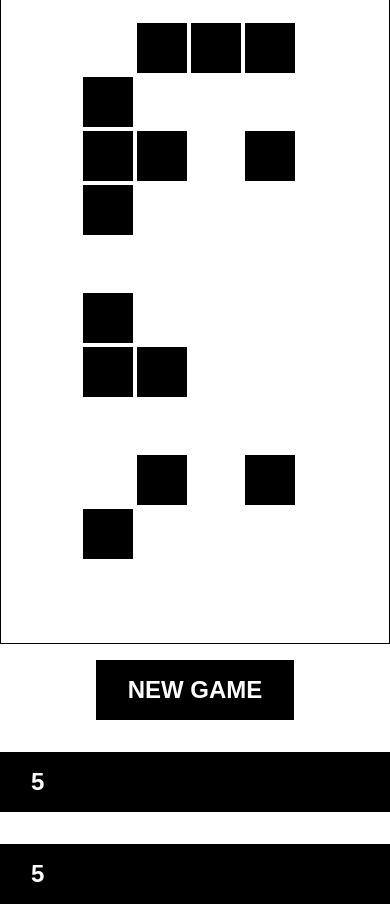
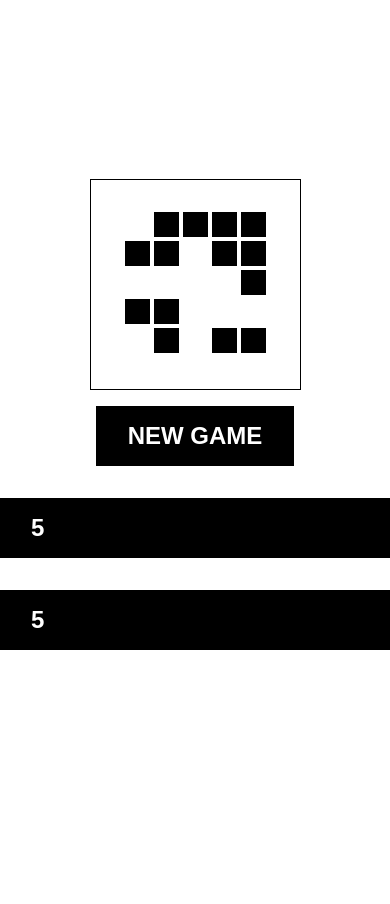
Before and after one commit to LeoDog896/lightsout, a website built with Parcel: page index.html in a window 390 px wide. After the commit the page ends 844 px from the top, so only its background shows below. Built offline with nearby package versions, Linux system fonts and the light colour scheme.

Commit message:
Smaller lights out on mobile

```diff
--- a/index.ts
+++ b/index.ts
@@ -32,7 +32,7 @@ function renderNewGameboard() {
 
   // render the new gameboard
   for (let i = 0; i < dimensions.width * dimensions.height; i++) {
-    if (i % dimensions.width === 0) {
+    if (i % dimensions.width === 0 && i !== 0) {
       const newLineBreak = document.createElement("br");
       game.appendChild(newLineBreak);
     }
--- a/style.scss
+++ b/style.scss
@@ -11,6 +11,14 @@ div.gameboard-tile {
 
   &:active {
     background-color: #666;
+  }
+}
+
+/** smaller game board for mobile */
+@media (max-width: 600px) {
+  div.gameboard-tile {
+    width: 25px;
+    height: 25px;
   }
 }
 
@@ -46,6 +54,12 @@ main {
 #game {
   padding: 5rem;
   border: 1px solid #000;
+}
+
+@media (max-width: 600px) {
+  #game {
+    padding: 2rem;
+  }
 }
 
 button {
```
